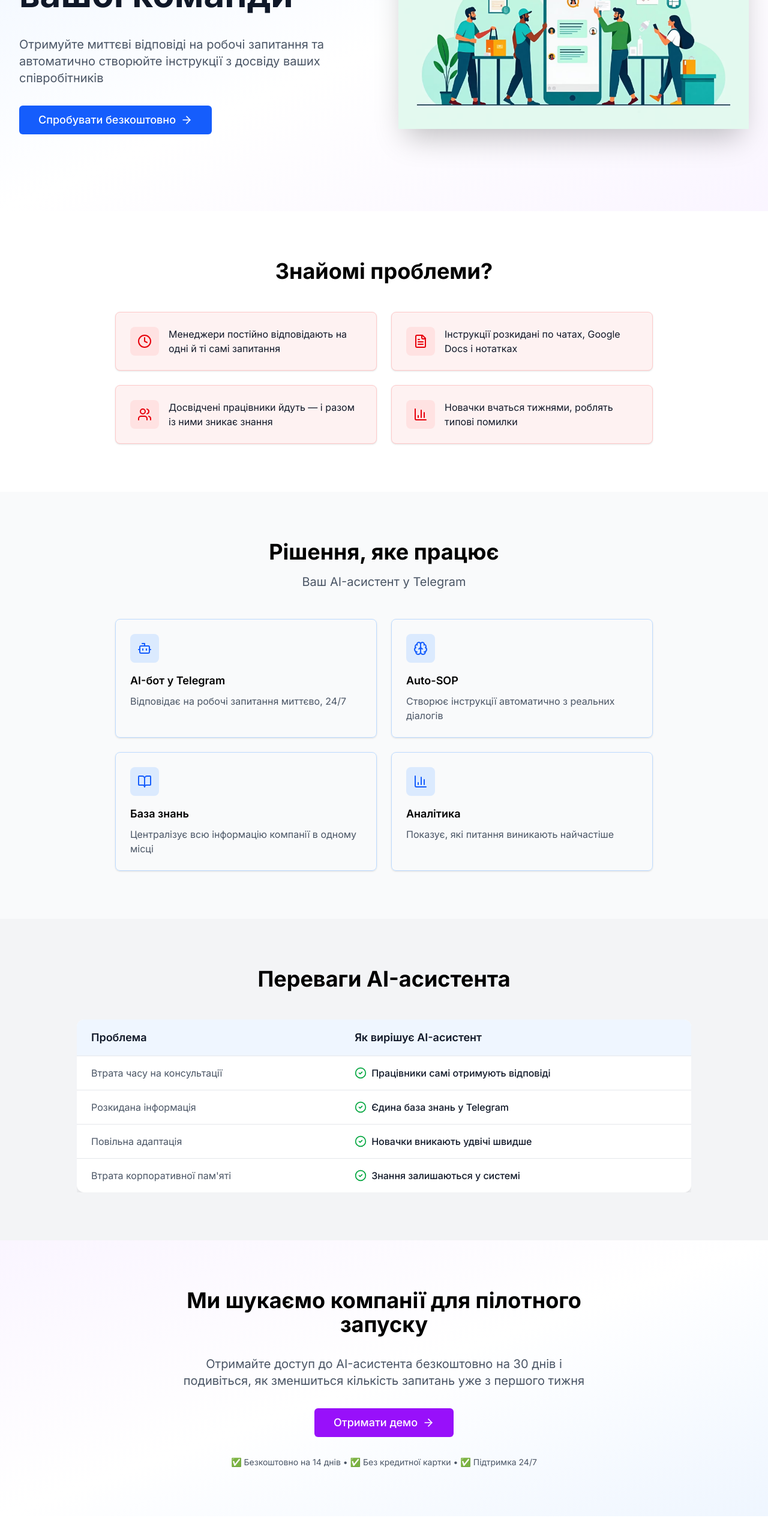
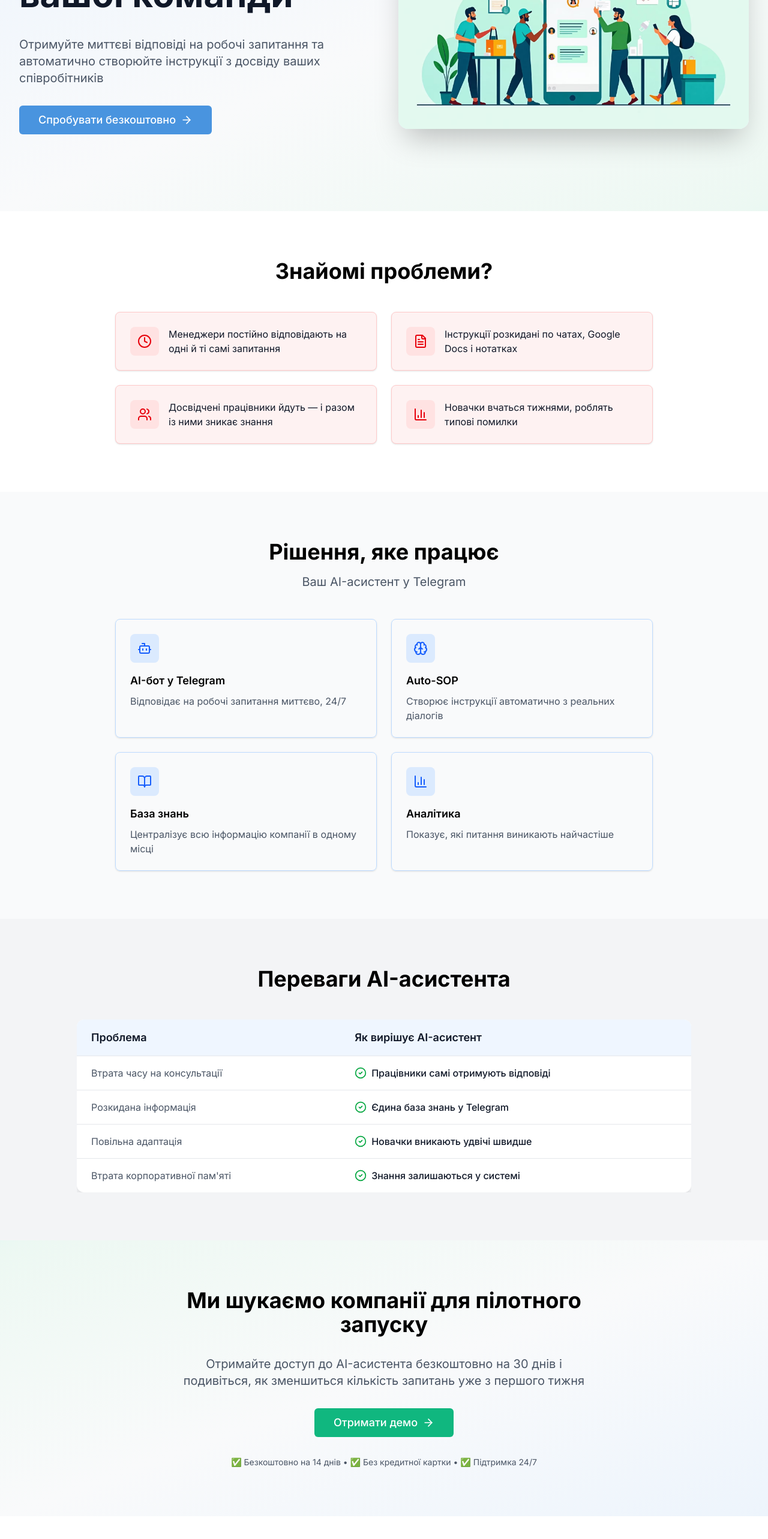
Before and after one commit to yurickv/knowly-landing, a Next.js app: page / in a window 1280 px wide. Shown: the part 202-2768 px from the top of the page at 60% size. Built offline with nearby package versions, Linux system fonts and the light colour scheme; no server answers.

Commit message:
Update styles

```diff
--- a/src/components/sections/FinalCTASection.tsx
+++ b/src/components/sections/FinalCTASection.tsx
@@ -39,7 +39,7 @@ export default function FinalCTASection({ onCTAClick }: FinalCTASectionProps) {
   return (
     <section
       ref={sectionRef}
-      className="py-20 bg-gradient-to-r from-blue-600 via-blue-700 to-purple-600 text-white"
+      className="py-20 bg-gradient-to-r from-[hsl(210,70%,58%)] via-[hsl(210,70%,58%)]/90 to-[hsl(160,84%,39%)] text-[hsl(0,0%,100%)]"
     >
       <div className="container mx-auto px-4 sm:px-6 lg:px-8">
         <div className="max-w-3xl mx-auto text-center space-y-8 fade-in-section opacity-0">
@@ -52,7 +52,7 @@ export default function FinalCTASection({ onCTAClick }: FinalCTASectionProps) {
           <div className="flex flex-col sm:flex-row gap-4 justify-center">
             <Button
               onClick={handleCTAClick}
-              className="bg-white text-blue-600 hover:bg-gray-100 px-8 py-6 text-lg"
+              className="bg-white text-black hover:bg-gray-100 px-8 py-6 text-lg"
             >
               Отримати ранній доступ
               <ArrowRight className="ml-2 h-5 w-5" />
--- a/src/components/sections/HeroSection.tsx
+++ b/src/components/sections/HeroSection.tsx
@@ -14,7 +14,7 @@ export default function HeroSection({ onCTAClick }: HeroSectionProps) {
   };
 
   return (
-    <section className="relative overflow-hidden bg-gradient-to-br from-blue-50 via-white to-purple-50 pt-20 pb-32">
+    <section className="relative overflow-hidden bg-gradient-to-br from-[hsl(210,70%,58%)]/10 via-[hsl(210,20%,98%)] to-[hsl(160,84%,39%)]/10 pt-20 pb-32">
       <div className="container mx-auto px-4 sm:px-6 lg:px-8">
         <div className="grid lg:grid-cols-2 gap-12 items-center">
           <div className="text-center lg:text-left space-y-8 fade-in-section opacity-0">
@@ -26,17 +26,14 @@ export default function HeroSection({ onCTAClick }: HeroSectionProps) {
               створюйте інструкції з досвіду ваших співробітників
             </p>
             <div className="flex flex-col sm:flex-row gap-4 justify-center lg:justify-start">
-              <Button
-                onClick={handleCTAClick}
-                className="bg-blue-600 hover:bg-blue-700 text-white px-8 py-6 text-lg"
-              >
+              <Button onClick={handleCTAClick} className="px-8 py-6 text-lg">
                 Спробувати безкоштовно
                 <ArrowRight className="ml-2 h-5 w-5" />
               </Button>
             </div>
           </div>
           <div className="fade-in-section opacity-0">
-            <div className="rounded-2xl shadow-2xl w-full aspect-video bg-gradient-to-br from-blue-100 to-purple-100 flex items-center justify-center">
+            <div className="rounded-2xl shadow-2xl w-full aspect-video bg-gradient-to-br from-blue-100 to-purple-100 flex items-center justify-center overflow-hidden">
               <Image
                 src="/hero.avif"
                 alt="AI Assistant"
--- a/src/components/sections/OfferSection.tsx
+++ b/src/components/sections/OfferSection.tsx
@@ -40,7 +40,7 @@ export default function OfferSection({ onCTAClick }: OfferSectionProps) {
     <section
       ref={sectionRef}
       id="offer"
-      className="py-20 bg-gradient-to-br from-purple-50 via-white to-blue-50"
+      className="py-20 bg-gradient-to-br from-[hsl(160,84%,39%)]/10 via-[hsl(210,20%,98%)] to-[hsl(210,70%,58%)]/10"
     >
       <div className="container mx-auto px-4 sm:px-6 lg:px-8">
         <div className="max-w-3xl mx-auto text-center space-y-8 fade-in-section opacity-0">
@@ -54,7 +54,9 @@ export default function OfferSection({ onCTAClick }: OfferSectionProps) {
           <div className="flex flex-col sm:flex-row gap-4 justify-center">
             <Button
               onClick={handleCTAClick}
-              className="bg-purple-600 hover:bg-purple-700 text-white px-8 py-6 text-lg"
+              className="bg-[hsl(160,84%,39%)] text-[hsl(0,0%,100%)]  hover:bg-[hsl(160,84%,39%)/0.9]
+         shadow-[0_4px_20px_-4px_hsl(160,84%,39%/0.3)] hover:shadow-[0_8px_30px_-6px_hsl(160,84%,39%/0.4)]
+         hover:scale-105 transition-all duration-300 px-8 py-6 text-lg"
             >
               Отримати демо
               <ArrowRight className="ml-2 h-5 w-5" />
--- a/src/components/ui/button.tsx
+++ b/src/components/ui/button.tsx
@@ -3,11 +3,12 @@ import { cva, type VariantProps } from 'class-variance-authority';
 import { cn } from '@/lib/utils';
 
 const buttonVariants = cva(
-  'inline-flex items-center justify-center whitespace-nowrap rounded-md text-sm font-medium ring-offset-background transition-colors focus-visible:outline-none focus-visible:ring-2 focus-visible:ring-ring focus-visible:ring-offset-2 disabled:pointer-events-none disabled:opacity-50',
+  'rounded-2xl inline-flex items-center justify-center whitespace-nowrap rounded-md text-sm font-medium ring-offset-background transition-colors focus-visible:outline-none focus-visible:ring-2 focus-visible:ring-ring focus-visible:ring-offset-2 disabled:pointer-events-none disabled:opacity-50',
   {
     variants: {
       variant: {
-        default: 'bg-primary text-primary-foreground hover:bg-primary/90',
+        default:
+          'bg-[hsl(210,70%,58%)] text-white hover:bg-[hsl(210,70%,58%)/0.9] transition-transform duration-300 hover:scale-[1.05]',
         destructive:
           'bg-destructive text-destructive-foreground hover:bg-destructive/90',
         outline:
```
